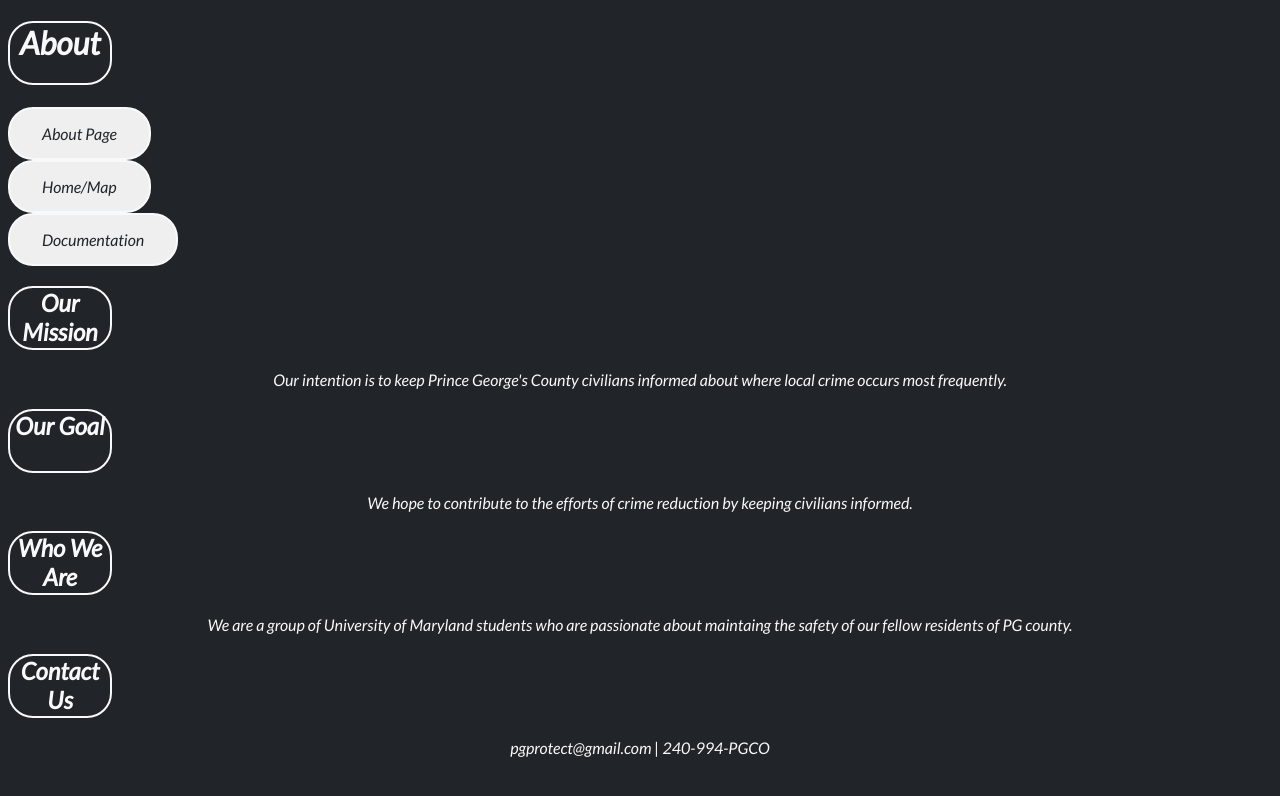
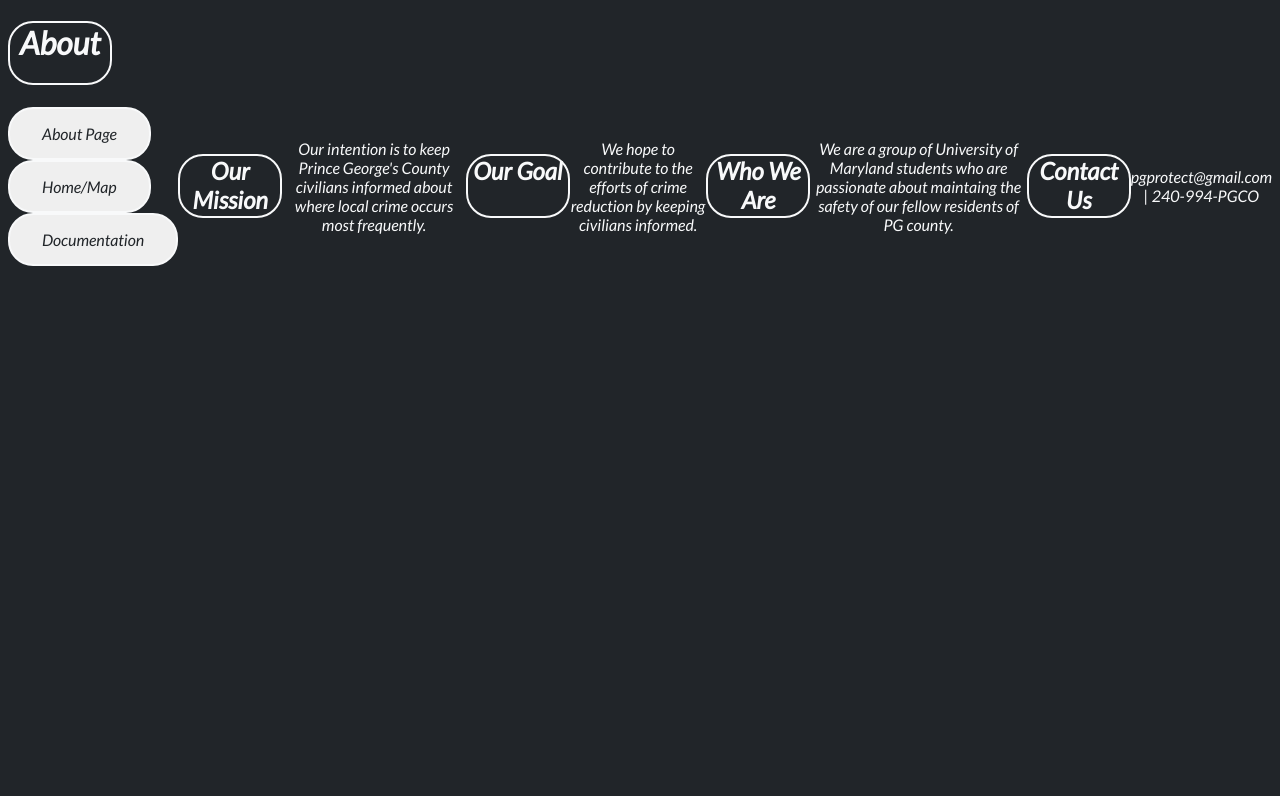
Before and after one commit to Mishanya11/Team3FinalProj, a website: page public/about.html in a window 1280 px wide. Drawn offline with nearby package versions, Linux system fonts and the light colour scheme; no server answers.

Commit message:
Update styles3.css

```diff
--- a/public/styles3.css
+++ b/public/styles3.css
@@ -6,7 +6,7 @@ body {
   }
   h1 {
     text-align: center;
-    align-items:center;
+    align-items: center;
     color:#f8f9fa;
     font-family: 'Lato', sans-serif;
     border-radius: 25px;
@@ -18,8 +18,8 @@ body {
     font-family: 'Lato', sans-serif;
     border-radius: 25px;
     border: 2px solid #f8f9fa;
-    text-align:center;
-    align-items:center;
+    text-align: center;
+    align-items: center;
     width: 100px;
     height: 60px;
   }
@@ -27,6 +27,11 @@ p {
   text-align: center;
   color: #f8f9fa;
   font-family: 'Lato', sans-serif;
+}
+.wrapper {
+  display:flex;
+  vertical-align: bottom;
+  align-items: center;
 }
 
 .flex-outer button{
@@ -36,7 +41,6 @@ p {
   font-family: 'Lato', sans-serif;
   padding: 15px 32px;
   text-align: center;
-  text-align: space-between;
   text-decoration: none;
   display: inline-block;
   font-size: 16px;
```
